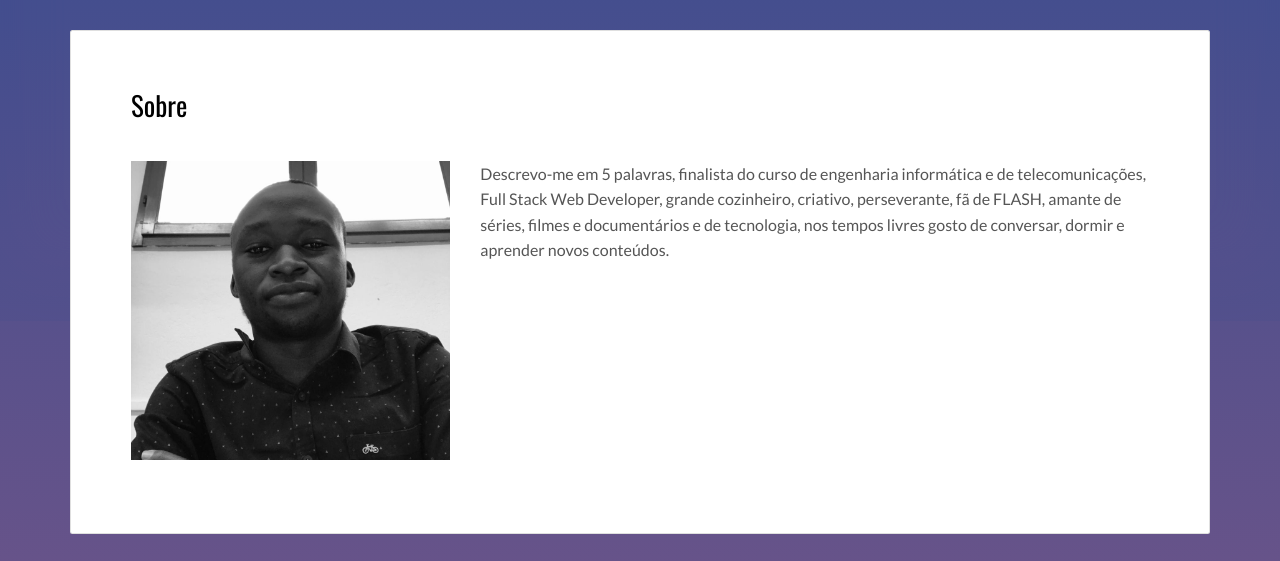
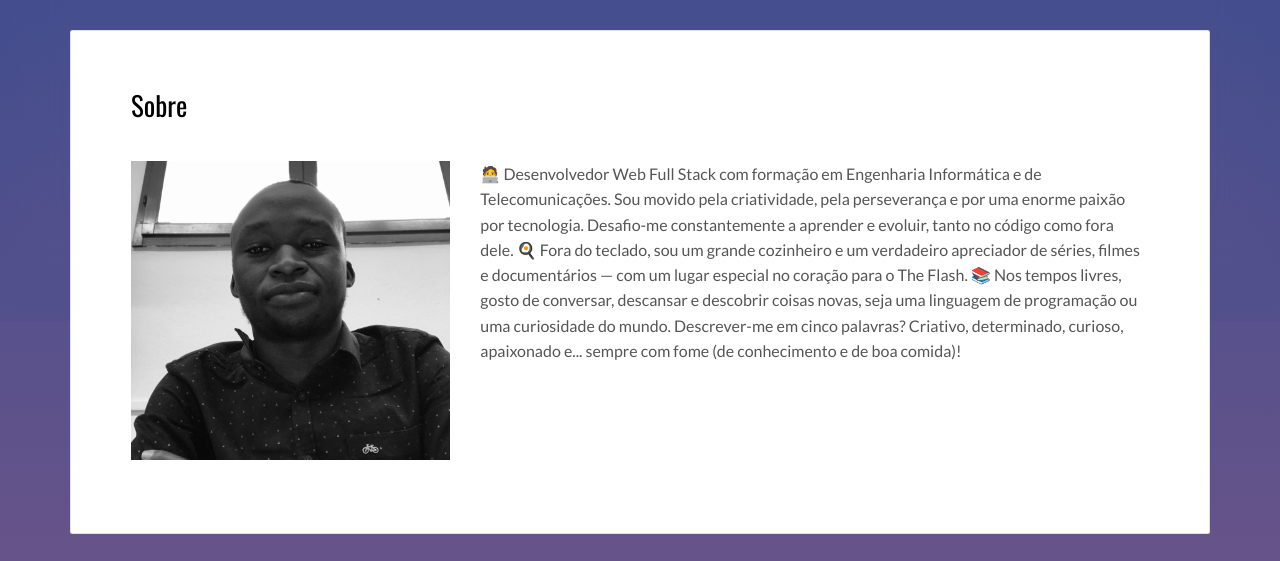
Before and after one commit to SamuelMaculuve/SamuelMaculuve.github.io, a plain HTML site: page index.html in a window 1280 px wide. Shown: the part 239-800 px from the top of the page. Drawn offline with nearby package versions, Linux system fonts and the light colour scheme.

Commit message:
Update index.html

```diff
--- a/index.html
+++ b/index.html
@@ -66,7 +66,15 @@
               </div>
               <div class="col-md-8">
 
-              <p>Descrevo-me em 5 palavras, finalista do curso de engenharia informática e de telecomunicações, Full Stack Web Developer, grande cozinheiro, criativo, perseverante, fã de FLASH, amante de séries, filmes e documentários e de tecnologia, nos tempos livres gosto de conversar, dormir e aprender novos conteúdos.</p>
+              <p>
+                🧑‍💻 Desenvolvedor Web Full Stack com formação em Engenharia Informática e de Telecomunicações.
+Sou movido pela criatividade, pela perseverança e por uma enorme paixão por tecnologia. Desafio-me constantemente a aprender e evoluir, tanto no código como fora dele.
+
+🍳 Fora do teclado, sou um grande cozinheiro e um verdadeiro apreciador de séries, filmes e documentários — com um lugar especial no coração para o The Flash.
+📚 Nos tempos livres, gosto de conversar, descansar e descobrir coisas novas, seja uma linguagem de programação ou uma curiosidade do mundo.
+
+Descrever-me em cinco palavras? Criativo, determinado, curioso, apaixonado e... sempre com fome (de conhecimento e de boa comida)!
+              </p>
 
 
               </div>
```
